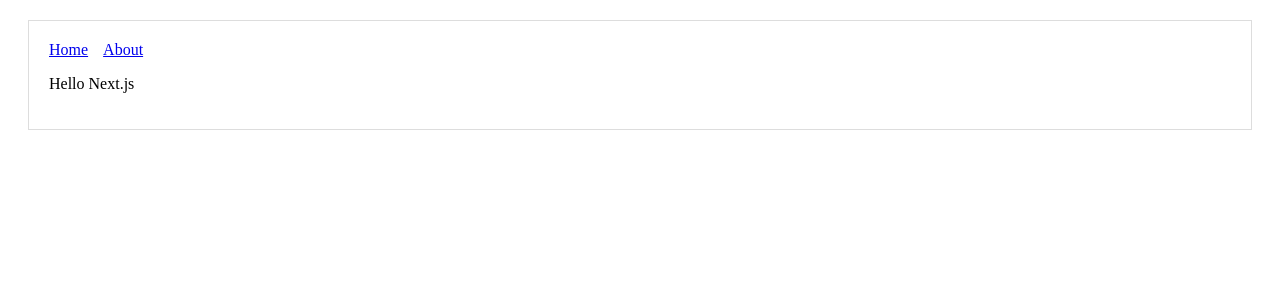
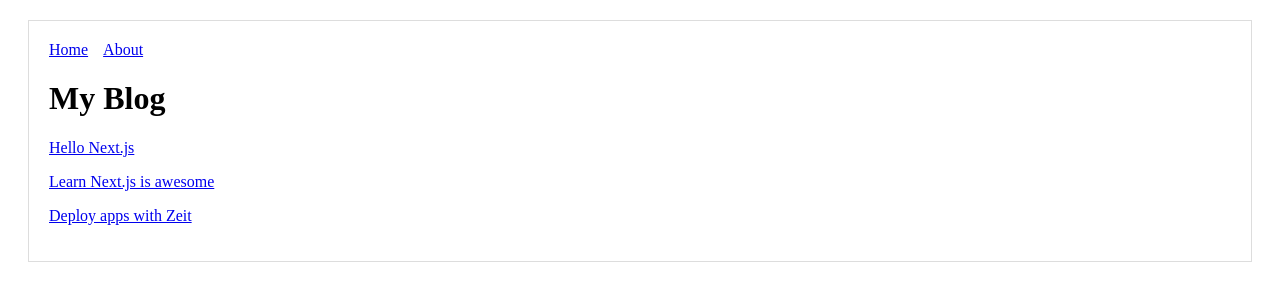
Before and after one commit to bhongy/learn-nextjs, a Next.js app: page / in a window 1280 px wide. Shown: the top 300 px of the page. Built offline with nearby package versions, Linux system fonts and the light colour scheme.

Commit message:
4.Create Dynamic Pages

```diff
--- a/pages/index.js
+++ b/pages/index.js
@@ -1,8 +1,22 @@
+import Link from "next/link";
 import { MainLayout } from "../components/MainLayout";
+
+const PostLink = ({ title }) => (
+  <p>
+    <Link href={{ pathname: "/post", query: { title } }}>
+      <a>{title}</a>
+    </Link>
+  </p>
+);
 
 const Index = () => (
   <MainLayout>
-    <p>Hello Next.js</p>
+    <h1>My Blog</h1>
+    <nav>
+      <PostLink title="Hello Next.js" />
+      <PostLink title="Learn Next.js is awesome" />
+      <PostLink title="Deploy apps with Zeit" />
+    </nav>
   </MainLayout>
 );
 
```
Also changed, not shown: pages/post.js (added, +14 -0 lines).
